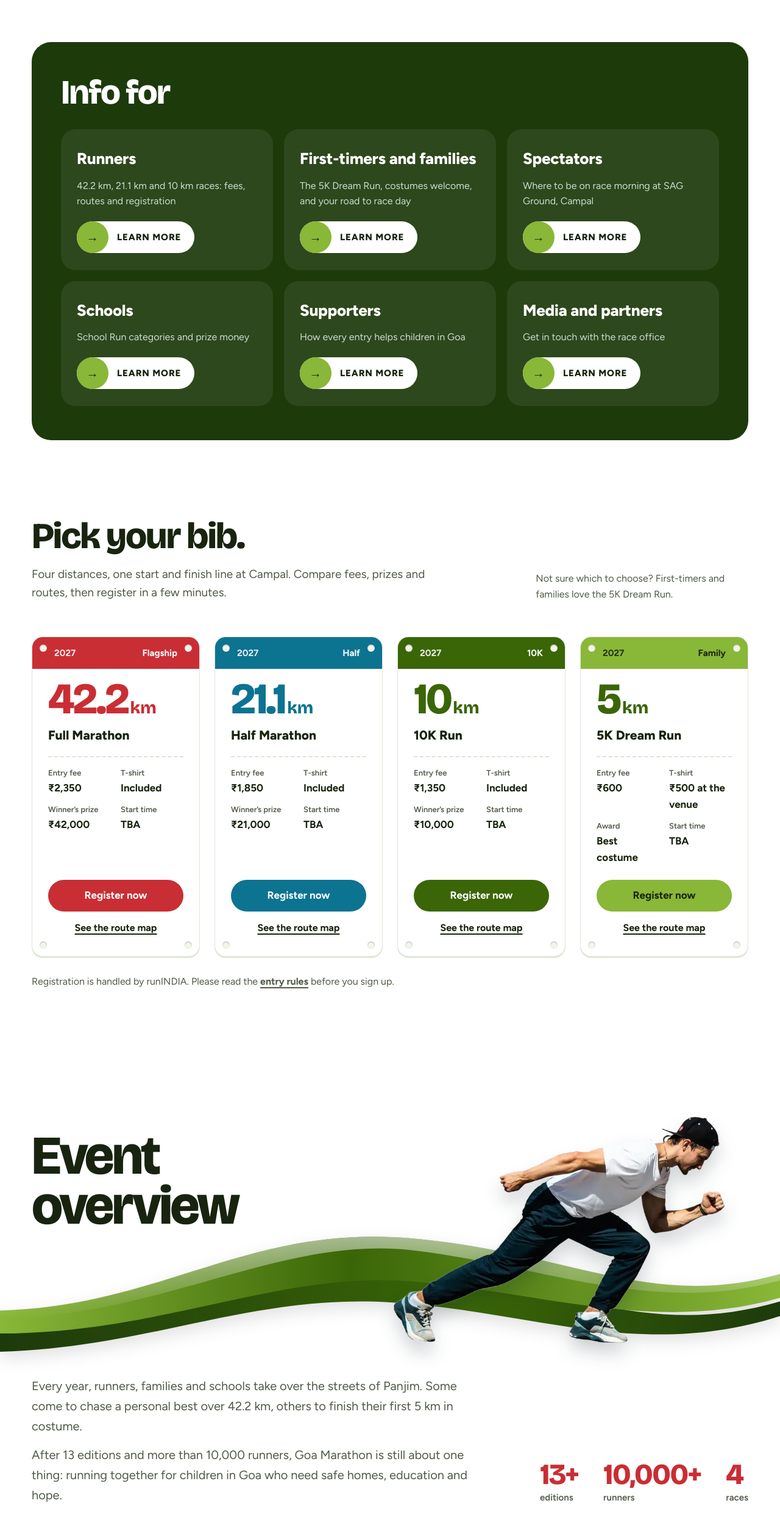
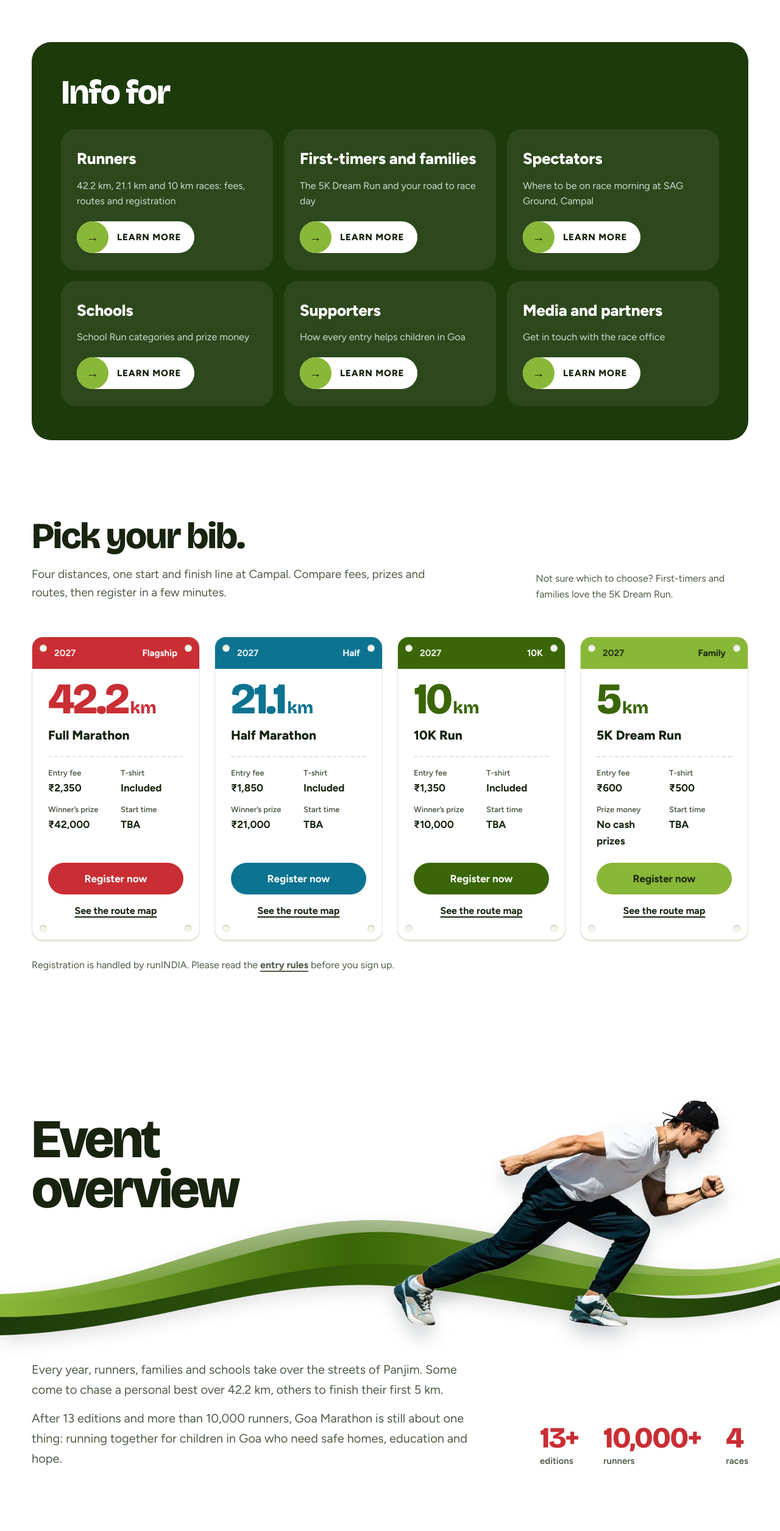
Before and after one commit to Adityakalgutkar/goa-marathon-2027, a plain HTML site: page index.html in a window 1280 px wide. Shown: the part 1710-4221 px from the top of the page at 61% size. Drawn offline with nearby package versions, Linux system fonts and the light colour scheme.

Commit message:
Remove 5K costume award; T-shirt wording per Agnel
Co-Authored-By: Claude Opus 5.5 <noreply@anthropic.com>
Claude-Session: https://claude.ai/code/session_01CsLay56TUS3CyBF6eWJStb

```diff
--- a/index.html
+++ b/index.html
@@ -110,7 +110,7 @@
     <h2 class="h2">Info for</h2>
     <div class="if2-grid">
       <div class="if2-card"><h3>Runners</h3><p>42.2 km, 21.1 km and 10 km races: fees, routes and registration</p><a class="pill" href="races.html"><span class="pill-ic" aria-hidden="true">→</span>Learn more</a></div>
-      <div class="if2-card"><h3>First-timers and families</h3><p>The 5K Dream Run, costumes welcome, and your road to race day</p><a class="pill" href="races.html#guide"><span class="pill-ic" aria-hidden="true">→</span>Learn more</a></div>
+      <div class="if2-card"><h3>First-timers and families</h3><p>The 5K Dream Run and your road to race day</p><a class="pill" href="races.html#guide"><span class="pill-ic" aria-hidden="true">→</span>Learn more</a></div>
       <div class="if2-card"><h3>Spectators</h3><p>Where to be on race morning at SAG Ground, Campal</p><a class="pill" href="races.html#race-day"><span class="pill-ic" aria-hidden="true">→</span>Learn more</a></div>
       <div class="if2-card"><h3>Schools</h3><p>School Run categories and prize money</p><a class="pill" href="races.html#prizes"><span class="pill-ic" aria-hidden="true">→</span>Learn more</a></div>
       <div class="if2-card"><h3>Supporters</h3><p>How every entry helps children in Goa</p><a class="pill" href="about.html#cause"><span class="pill-ic" aria-hidden="true">→</span>Learn more</a></div>
@@ -195,8 +195,8 @@
           <h3 class="bib-name">5K Dream Run</h3>
           <div class="bib-facts">
             <div><small>Entry fee</small><b>₹600</b></div>
-            <div><small>T-shirt</small><b>₹500 at the venue</b></div>
-            <div><small>Award</small><b>Best costume</b></div>
+            <div><small>T-shirt</small><b>₹500</b></div>
+            <div><small>Prize money</small><b>No cash prizes</b></div>
             <div><small>Start time</small><b>TBA</b></div>
           </div>
           <div class="bib-actions">
@@ -229,7 +229,7 @@
   </div>
   <div class="wrap ov-body2">
     <div>
-      <p class="ov-lead">Every year, runners, families and schools take over the streets of Panjim. Some come to chase a personal best over 42.2 km, others to finish their first 5 km in costume.</p>
+      <p class="ov-lead">Every year, runners, families and schools take over the streets of Panjim. Some come to chase a personal best over 42.2 km, others to finish their first 5 km.</p>
       <p class="ov-lead">After 13 editions and more than 10,000 runners, Goa Marathon is still about one thing: running together for children in Goa who need safe homes, education and hope.</p>
     </div>
     <div class="ov-facts">
```
Also changed, not shown: bib-expo.html (+3 -3 lines), contact.html (+1 -1 lines), races.html (+3 -3 lines), rules.html (+1 -2 lines).
